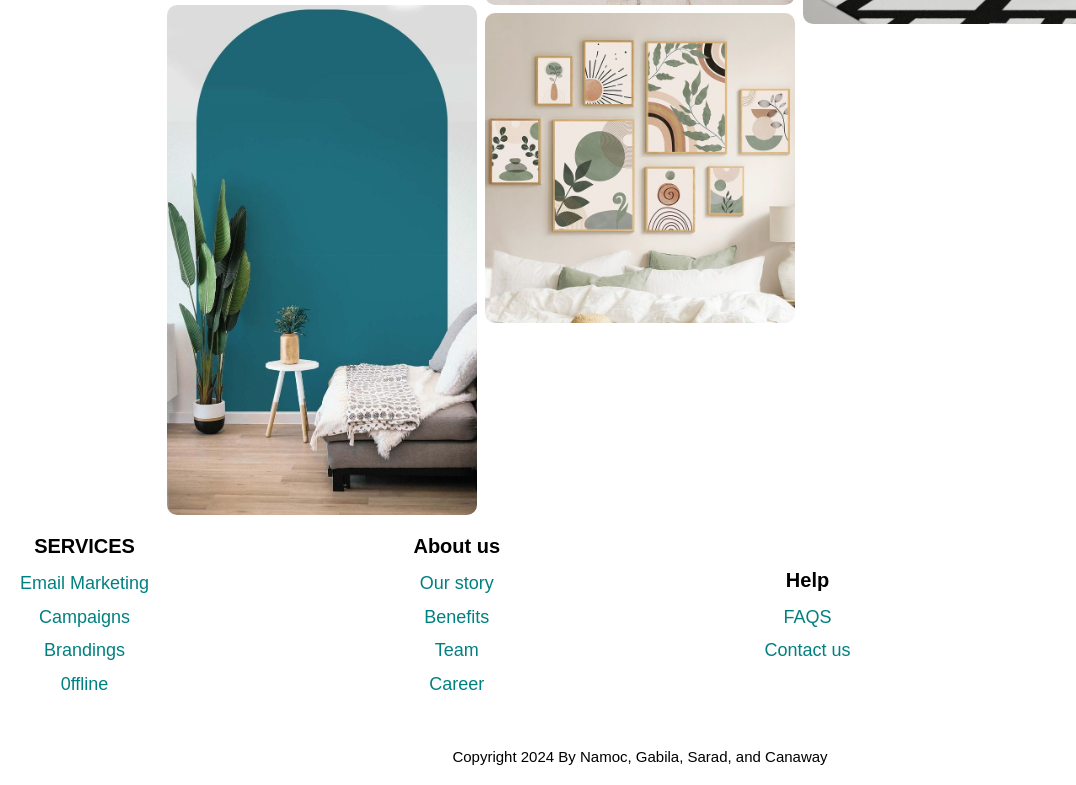
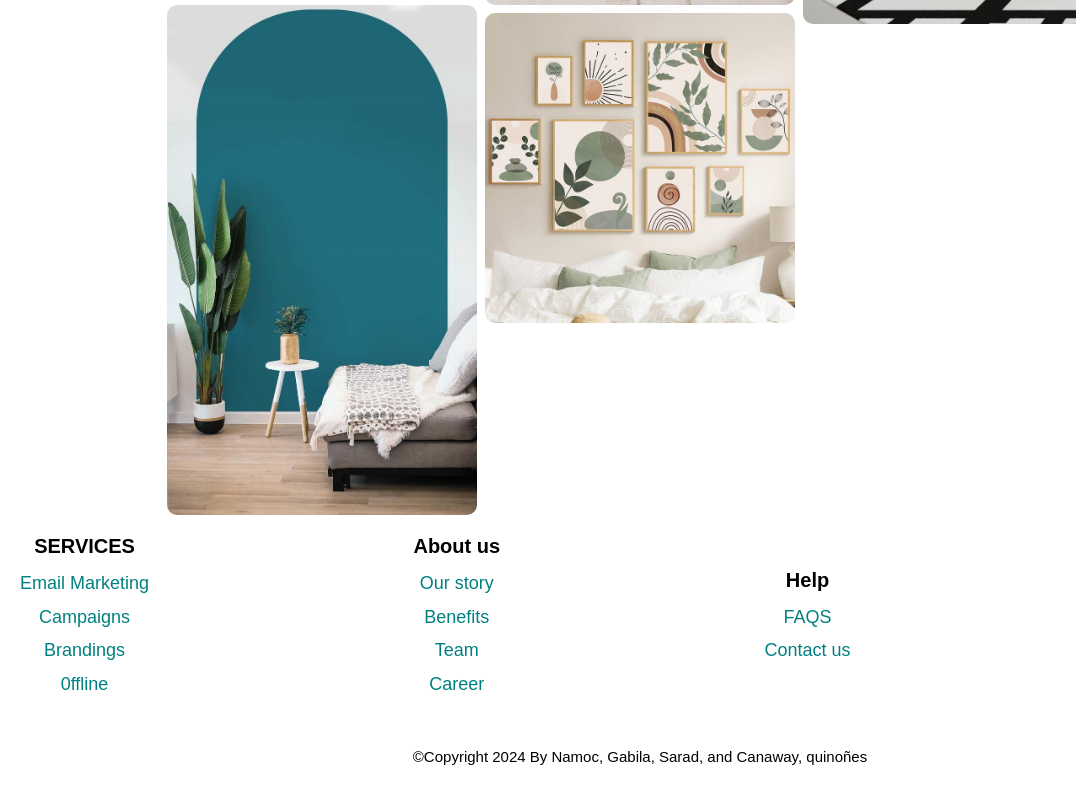
Before and after one commit to ENAMOC/ecommerce, a plain HTML site: page index.html in a window 1280 px wide. Shown: the part 5645-6430 px from the top of the page, 0-1076 px from the left. Drawn offline with Linux system fonts and the light colour scheme; a web font is replaced by a local one.

Commit message:
Update index.html

```diff
--- a/index.html
+++ b/index.html
@@ -315,7 +315,7 @@
   <!-- copyright -->
   <div class="copyright">
     <div class="copyright-text">
-      <p>Copyright 2024 By Namoc, Gabila, Sarad, and Canaway</p>
+      <p>©Copyright 2024 By Namoc, Gabila, Sarad, and Canaway, quinoñes</p>
     </div>
   </div>
 
```
